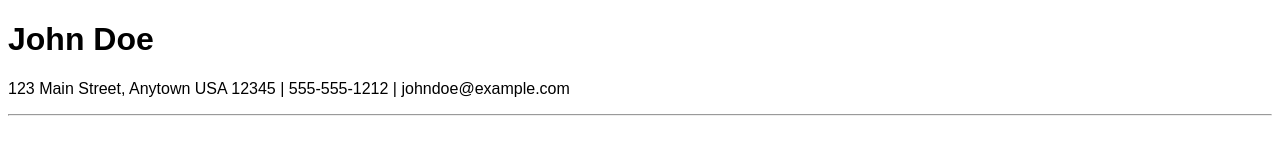
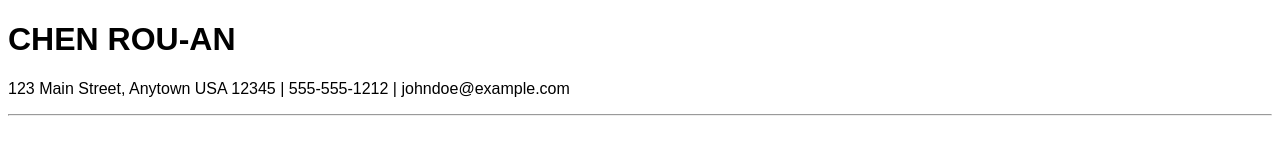
Before and after one commit to rouanch/AN, a plain HTML site: page index.html in a window 1280 px wide. Shown: the top 151 px of the page. Drawn offline with Linux system fonts and the light colour scheme.

Commit message:
Update index.html

```diff
--- a/index.html
+++ b/index.html
@@ -20,7 +20,7 @@
   </style>
 </head>
 <body>
-  <h1>John Doe</h1>
+  <h1>CHEN ROU-AN</h1>
   <p>123 Main Street, Anytown USA 12345 | 555-555-1212 | johndoe@example.com</p>
   <hr>
   <h2 class="section-header">Summary</h2>
```
